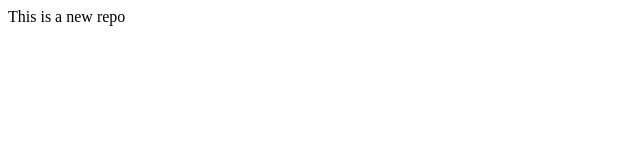
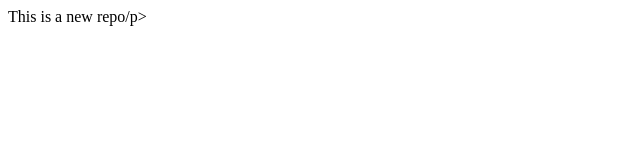
Before and after one commit to sucha-lab/localrepo, a plain HTML site: page index.html in a window 1280 px wide. Shown: the full height of the page, 0-640 px from the left. Drawn offline with Linux system fonts and the light colour scheme.

Commit message:
Add initial files

```diff
--- a/index.html
+++ b/index.html
@@ -1 +1 @@
-<p>This is a new repo</p>
+<p>This is a new repo/p>
```
